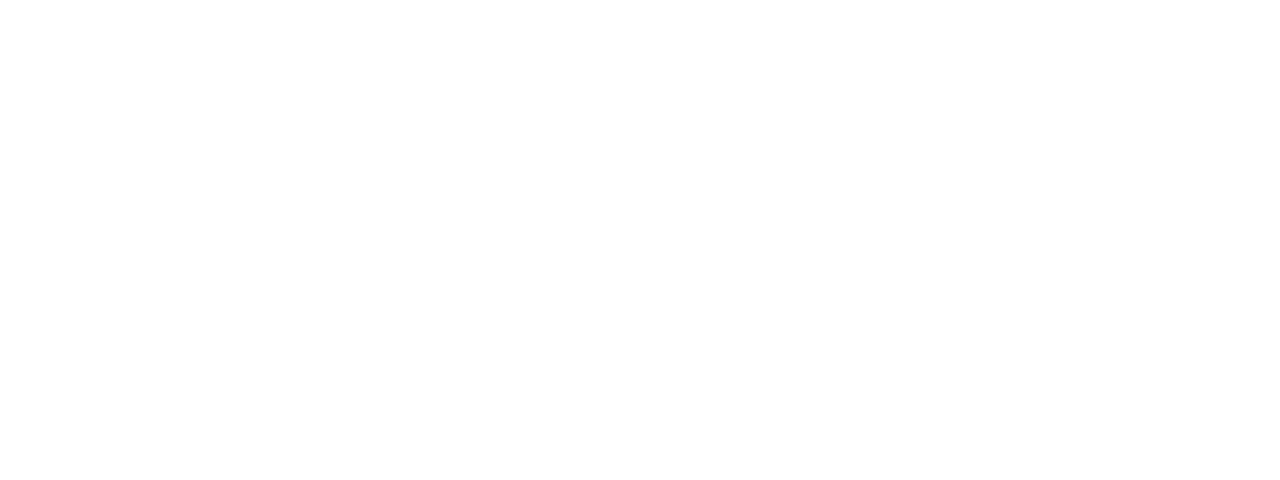
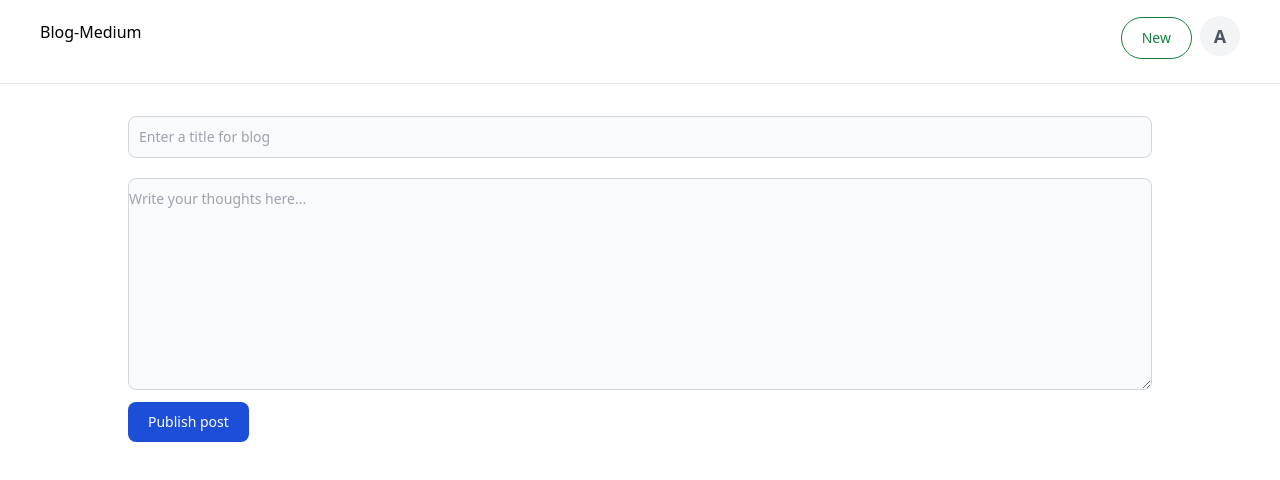
Before and after one commit to Aash417/p62-blog-medium-serverless, a React app in the folder frontend/: page /publish in a window 1280 px wide. Before the commit this address had no page. Shown: the top 480 px of the page. Built offline with nearby package versions, Linux system fonts and the light colour scheme; the HTML template or start-up script is replaced by a standard one.

Commit message:
setup publishing a blog

```diff
--- a/frontend/src/App.tsx
+++ b/frontend/src/App.tsx
@@ -1,6 +1,7 @@
 import { BrowserRouter, Route, Routes } from 'react-router-dom';
 import Blog from './pages/Blog';
 import Blogs from './pages/Blogs';
+import Publish from './pages/Publish';
 import Signin from './pages/Signin';
 import Signup from './pages/Signup';
 
@@ -13,7 +14,7 @@
 					<Route path='/signin' element={<Signin />} />
 					<Route path='/blog/:id' element={<Blog />} />
 					<Route path='/blogs' element={<Blogs />} />
-					{/* <Route path='/publish' element={<Publish />} /> */}
+					<Route path='/publish' element={<Publish />} />
 				</Routes>
 			</BrowserRouter>
 		</>
--- /dev/null
+++ b/frontend/src/pages/Publish.tsx
@@ -0,0 +1,60 @@
+import axios from 'axios';
+import { useState } from 'react';
+import { useNavigate } from 'react-router-dom';
+import Appbar from '../components/Appbar';
+
+function Publish() {
+	const [title, setTitle] = useState('');
+	const [content, setContent] = useState('');
+	const navigate = useNavigate();
+
+	return (
+		<div className=''>
+			<Appbar />
+			<div className='flex justify-center w-full pt-8'>
+				<div className='w-full max-w-screen-lg '>
+					<input
+						onChange={(e) => setTitle(e.target.value)}
+						type='text'
+						className='bg-gray-50 border border-gray-300 text-gray-900 text-sm rounded-lg focus:ring-blue-500 focus:border-blue-500 block w-full p-2.5'
+						placeholder='Enter a title for blog'
+						required
+					/>
+					<div className='pt-5'></div>
+					<textarea
+						onChange={(e) => setContent(e.target.value)}
+						rows={10}
+						className='block pt-2.5 w-full text-sm text-gray-900 bg-gray-50 rounded-lg border border-gray-300 focus:ring-blue-500 focus:border-blue-500 '
+						placeholder='Write your thoughts here...'
+						required
+					></textarea>
+					<div className='pt-3'></div>
+					<button
+						onClick={async () => {
+							const res = await axios.post(
+								`${import.meta.env.VITE_DatabaseUrl}/api/v1/blog`,
+								{
+									title,
+									content,
+								},
+								{
+									headers: {
+										Authorization: localStorage.getItem('accessToken'),
+									},
+								}
+							);
+
+							navigate(`/blog/${res.data.blog.id}`);
+						}}
+						type='submit'
+						className='inline-flex items-center px-5 py-2.5 text-sm font-medium text-center text-white bg-blue-700 rounded-lg focus:ring-4 focus:ring-blue-200 dark:focus:ring-blue-900 hover:bg-blue-800'
+					>
+						Publish post
+					</button>
+				</div>
+			</div>
+		</div>
+	);
+}
+
+export default Publish;
```
